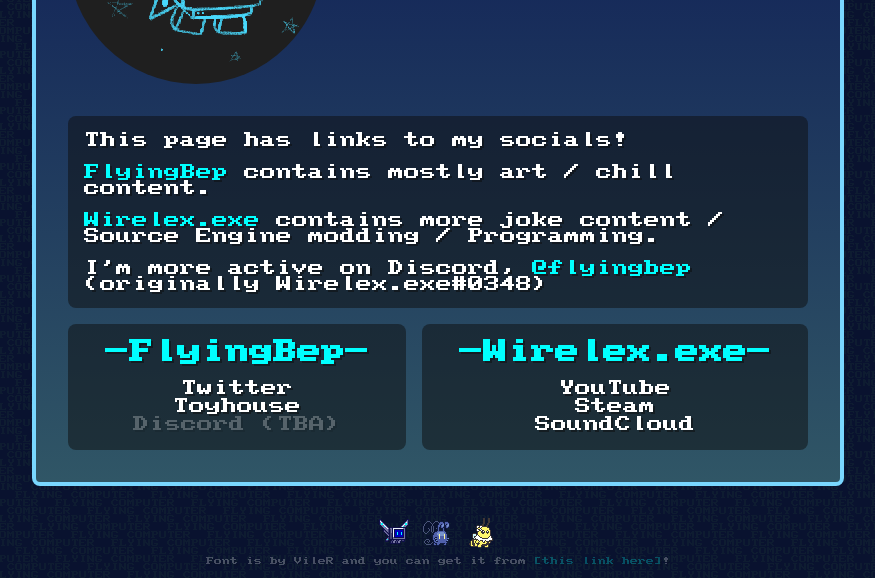
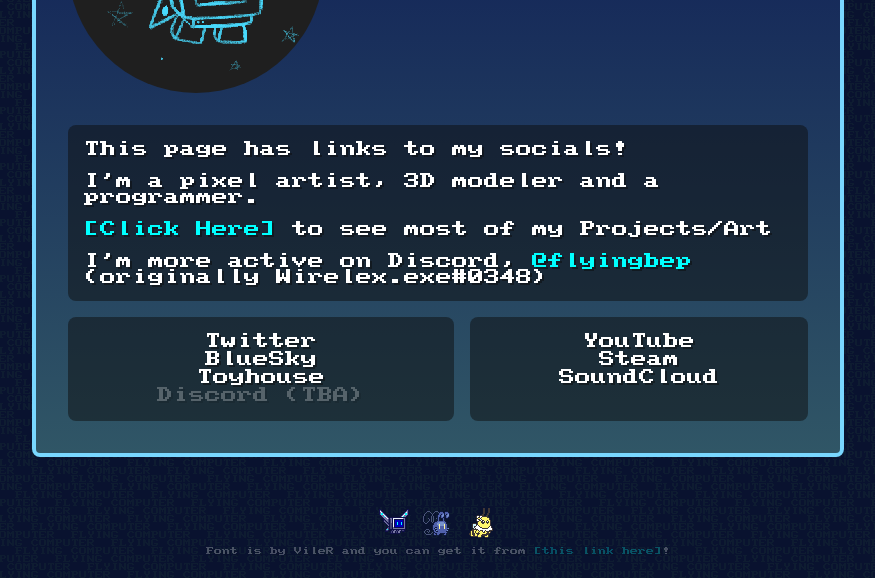
Before and after one commit to WirelexExE/WirelexExE.github.io, a plain HTML site: page index.html in a window 1280 px wide. Shown: the part 222-800 px from the top of the page, without its empty margins (202-1077 px from the left). Drawn offline with Linux system fonts and the light colour scheme.

Commit message:
Added Bsky / Various
* Changed Description
+ Added Gallery Page (unfinished)
+ Added Bsky Link
- Removed the two separate usernames in the links section

```diff
--- a/index.html
+++ b/index.html
@@ -17,22 +17,23 @@
         <section class="about">
             <p>This page has links to my socials!</p>
 
-            <p><span>FlyingBep</span> contains mostly art / chill content.</p>
+            <p>I'm a pixel artist, 3D modeler and a programmer.</p>
 
-            <p><span>Wirelex.exe</span> contains more joke content / Source Engine modding / Programming.</p>
+            <p><a href="gallery.html"><span>[Click Here]</span></a> to see most of my Projects/Art</p>
 
             <p>I'm more active on Discord, <span>@flyingbep</span> (originally Wirelex.exe#0348)</p>
         </section>
 
         <section class="links">
             <ul>
-                <h2>-FlyingBep-</h2>
+                <!-- <h2>-FlyingBep-</h2> -->
                 <li><a href="https://twitter.com/flyingbep">Twitter</a></li>
+                <li><a href="https://bsky.app/profile/flyingbep.bsky.social">BlueSky</li>
                 <li><a href="https://toyhou.se/FlyingBep">Toyhouse</a></li>
                 <span><li><a href="#">Discord (TBA)</a></li></span>
             </ul>
             <ul>
-                <h2>-Wirelex.exe-</h2>
+                <!-- <h2>-Wirelex.exe-</h2> -->
                 <li><a href="https://www.youtube.com/channel/UCVgRIQkZyHGhm1OSJItbkCQ">YouTube</a></li>
                 <li><a href="https://steamcommunity.com/id/wirelex/">Steam</a></li>
                 <li><a href="https://soundcloud.com/user-488538164">SoundCloud</a></li>
```
Also changed, not shown: gallery.html (added, +14 -0 lines).
